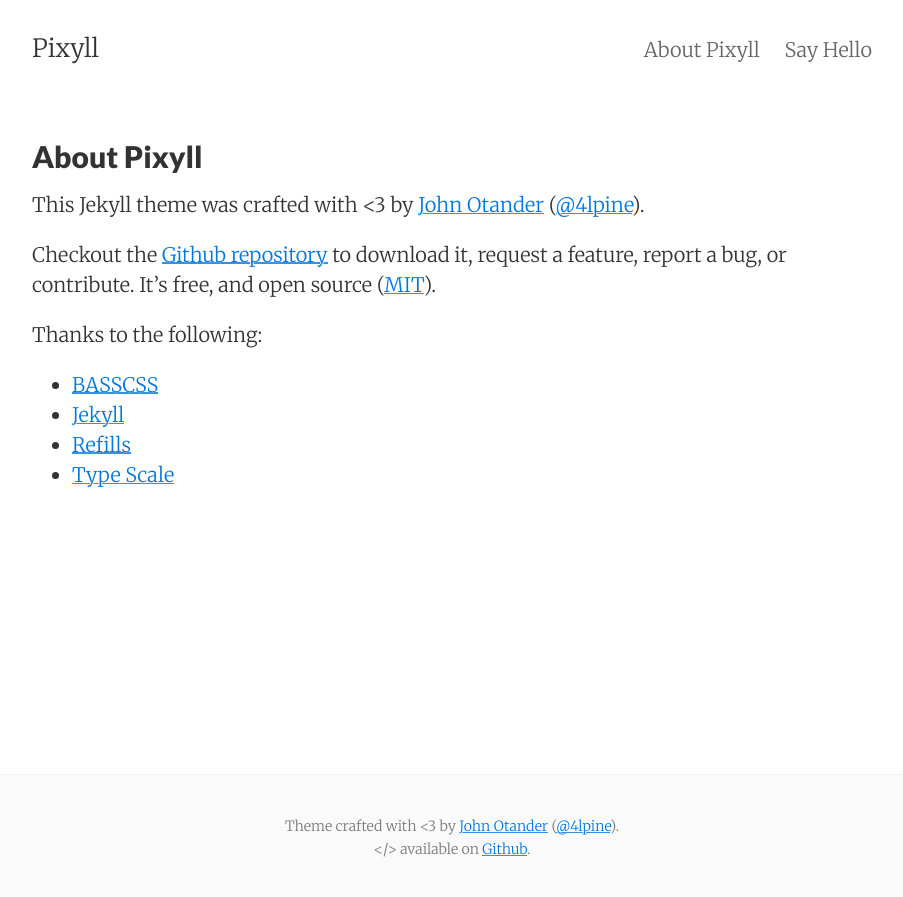
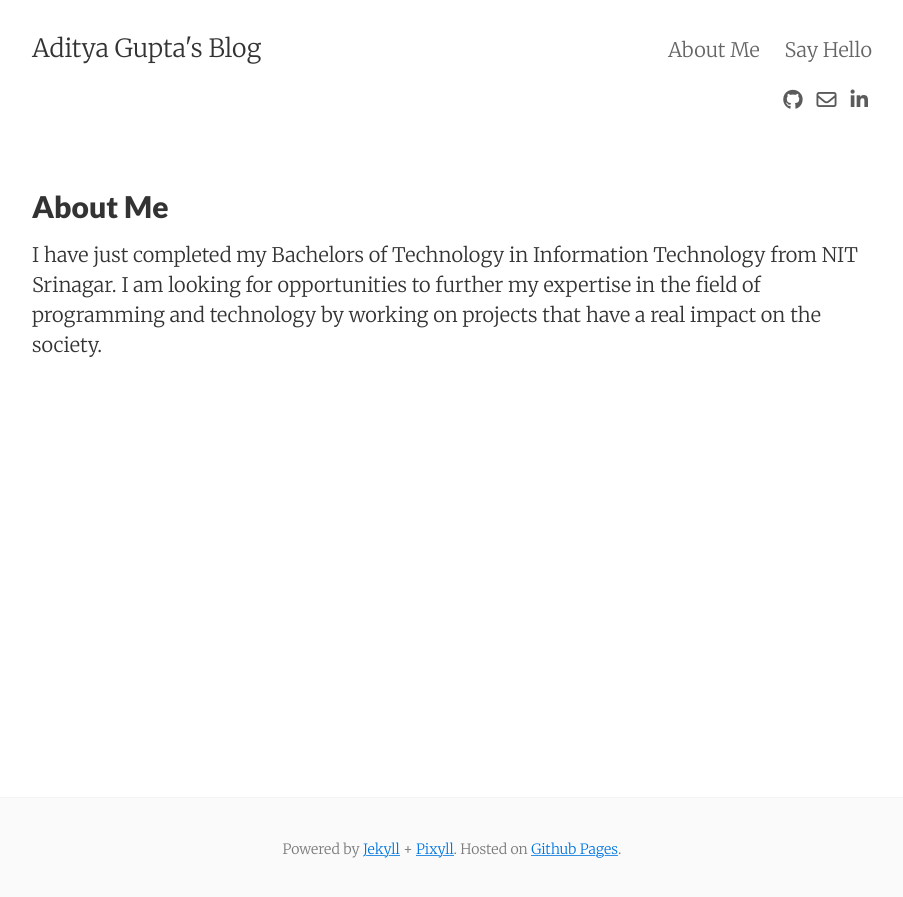
Before and after one commit to adityagupta679/adityagupta679.github.io, a Jekyll site: the page built from about.md, in a window 1280 px wide. Shown: the top 897 px of the page, without its empty margins (188-1091 px from the left). Built offline with Jekyll 4.4.1, drawn with Linux system fonts in a browser that asks for light colours; nearby versions of some CDN libraries.

Commit message:
Customizing with own details.

```diff
--- a/CNAME
+++ b/CNAME
@@ -1 +1 @@
-pixyll.com
+adityagupta679.github.io/
--- a/_config.yml
+++ b/_config.yml
@@ -1,10 +1,10 @@
 # Site settings
-title:       Pixyll
-email:       your_email@example.com
-author:      John Otander
+title:       Aditya Gupta's Blog
+email:       adityagupta679@gmail.com
+author:      Aditya Gupta
 description: "A simple, beautiful theme for Jekyll that emphasizes content rather than aesthetic fluff."
 baseurl:     ""
-url:         "http://pixyll.com"
+url:         "https://adityagupta679.github.io/"
 date_format: "%b %-d, %Y"
 
 # Google services
@@ -20,7 +20,7 @@ bing_verification:
 animated:             false
 show_related_posts:   false
 show_post_footers:    false
-show_social_icons:    false
+show_social_icons:    true
 ajaxify_contact_form: false
 enable_mathjax: false
 extended_fonts: false
@@ -42,14 +42,14 @@ facebook_appid:
 facebook_comments_number: 10
 
 # Social icons
-github_username:
+github_username:  adityagupta679
 bitbucket_username:
 stackoverflow_id:
 twitter_username:
 skype_username:
 steam_nickname:
 google_plus_id:
-linkedin_username:
+linkedin_username:  adityagupta679
 angellist_username:
 medium_id:
 bitcoin_url:
@@ -99,7 +99,7 @@ text:
       sending:  'sending..'
       sent:     'Message sent!'
       error:    'Error!'
-  thanks: 'Thanks for contacting us. We will reply as soon as possible.'
+  thanks: 'Thanks for contacting. I will reply as soon as possible.'
   og_locale: 'en_US'
 
 # Build settings
@@ -107,6 +107,7 @@ markdown:     kramdown
 redcarpet:
   extensions: ['smart', 'tables', 'with_toc_data']
 permalink:    pretty
+#permalink:   /:categories/:title/
 paginate:     4
 sass:
   compressed: true
--- a/_includes/footer.html
+++ b/_includes/footer.html
@@ -1,8 +1,8 @@
 <footer class="center">
   <div class="measure">
     <small>
-      Theme crafted with &lt;3 by <a href="http://johnotander.com">John Otander</a> (<a href="https://twitter.com/4lpine">@4lpine</a>).<br>
-      &lt;/&gt; available on <a href="https://github.com/johnotander/pixyll">Github</a>.
+      Powered by <a href="https://jekyllrb.com/">Jekyll</a> + <a href="https://pixyll.com/">Pixyll</a>. Hosted on <a href="https://pages.github.com/">Github Pages</a>. <br>
+     <!--  © Aditya Gupta -->
     </small>
   </div>
 </footer>
--- a/_includes/social_links.html
+++ b/_includes/social_links.html
@@ -9,7 +9,8 @@
     {% if site.stackoverflow_id %}
       <a class="fa fa-stack-overflow" href="https://stackoverflow.com/users/{{ site.stackoverflow_id }}"></a>
     {% endif %}
-    <a class="fa fa-rss" href="{{ "/feed.xml" | prepend: site.baseurl }}"></a>
+    <!-- Commenting Feed out for now. -->
+   <!--  <a class="fa fa-rss" href="{{ "/feed.xml" | prepend: site.baseurl }}"></a> -->
     {% if site.twitter_username %}
       <a class="fa fa-twitter" href="https://twitter.com/{{ site.twitter_username }}"></a>
     {% endif %}
--- a/about.md
+++ b/about.md
@@ -1,20 +1,13 @@
 ---
 layout: page
-title: About Pixyll
+title: About Me
 permalink: /about/
 tags: about
 ---
 
-This Jekyll theme was crafted with <3 by [John Otander](http://johnotander.com)
-([@4lpine](https://twitter.com/4lpine)).
+I have just completed my Bachelors of Technology in Information Technology from NIT Srinagar.
+I am looking for opportunities to further my expertise in the field of programming and technology by working on projects that have a real impact on the society.
 
-Checkout the [Github repository](https://github.com/johnotander/pixyll) to download it,
-request a feature, report a bug, or contribute. It's free, and open source
-([MIT](http://opensource.org/licenses/MIT)).
-
-Thanks to the following:
-
-* [BASSCSS](http://basscss.com)
-* [Jekyll](http://jekyllrb.com)
-* [Refills](http://refills.bourbon.io/)
-* [Type Scale](http://type-scale.com/)
+<!-- TODO
+Add Hobbbies maybe and update
+ -->
```
Also changed, not shown: favicon.ico.
